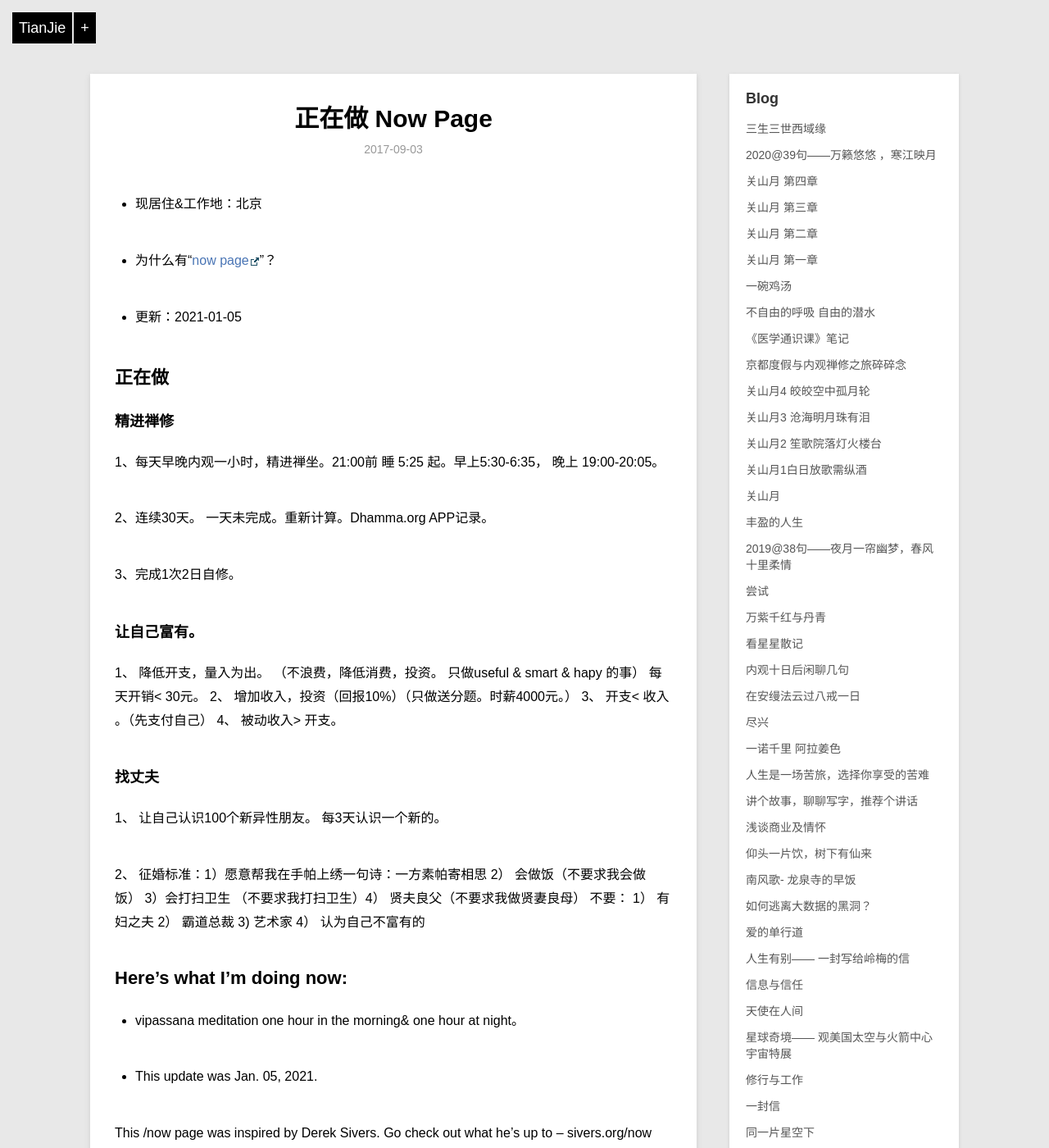
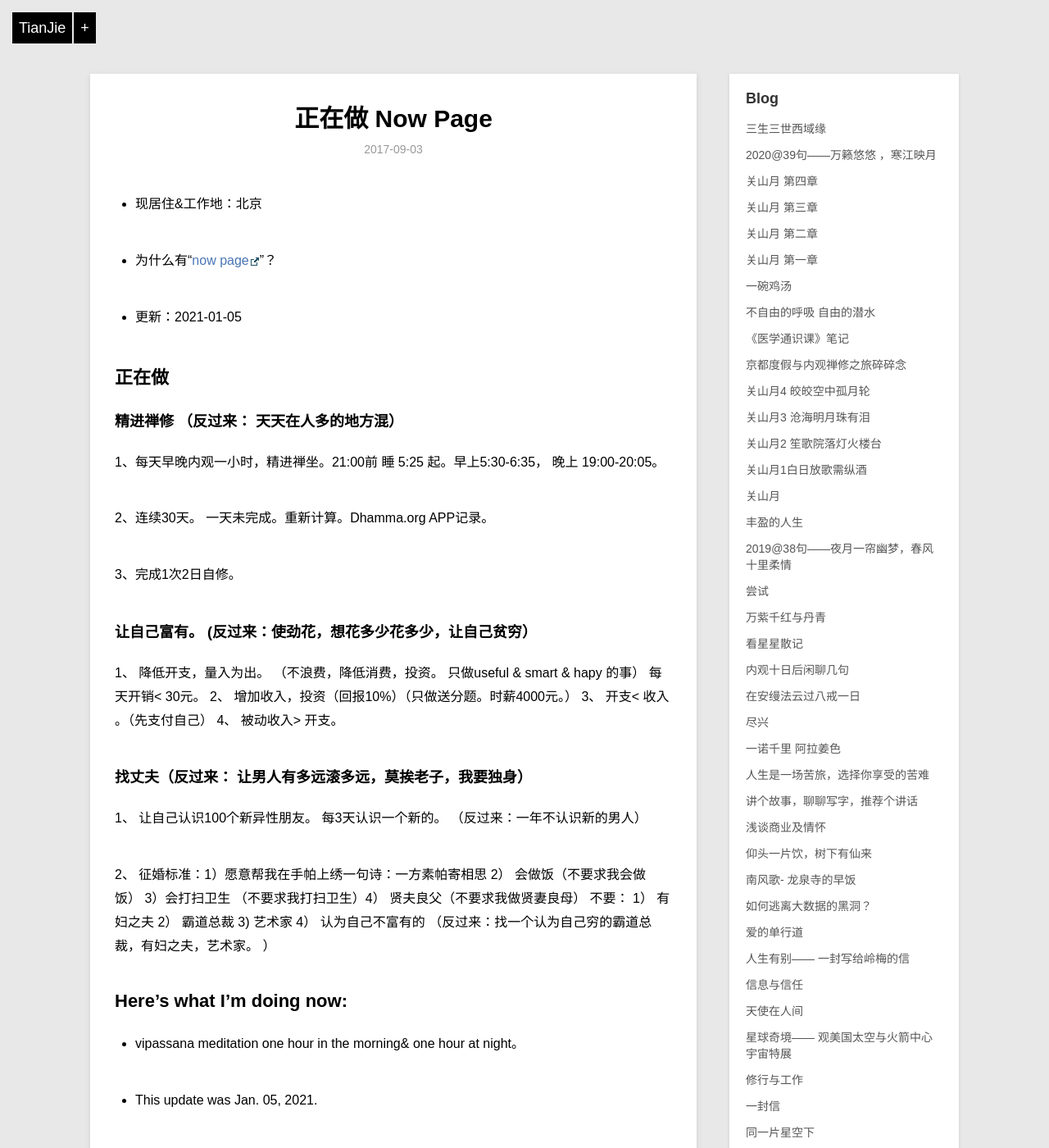
Before and after one commit to violettianjie/violettianjie.github.io, a Jekyll site: the page built from _posts/blog/2017-09-03-now.md, in a window 1280 px wide and 1400 px high. Shown: the whole window at 82% size. Built offline with Jekyll 4.4.1, drawn with Linux system fonts in a browser that asks for light colours; comment, search, counter and statistics services are not loaded.

Commit message:
Update 2017-09-03-now.md

```diff
--- a/_posts/blog/2017-09-03-now.md
+++ b/_posts/blog/2017-09-03-now.md
@@ -13,7 +13,7 @@ category: blog
 
 ## 正在做
 
-### 精进禅修
+### 精进禅修 （反过来： 天天在人多的地方混）
 
 1、每天早晚内观一小时，精进禅坐。21:00前 睡 5:25 起。早上5:30-6:35， 晚上 19:00-20:05。
 
@@ -21,19 +21,20 @@ category: blog
 
 3、完成1次2日自修。
 
-### 让自己富有。
+### 让自己富有。 (反过来：使劲花，想花多少花多少，让自己贫穷）
 
 1、 降低开支，量入为出。 （不浪费，降低消费，投资。 只做useful & smart & hapy 的事） 每天开销< 30元。
 2、 增加收入，投资（回报10%）（只做送分题。时薪4000元。）
 3、 开支< 收入 。（先支付自己）
 4、 被动收入> 开支。
 
-### 找丈夫
+### 找丈夫（反过来： 让男人有多远滚多远，莫挨老子，我要独身）
 
-1、 让自己认识100个新异性朋友。  每3天认识一个新的。
+1、 让自己认识100个新异性朋友。  每3天认识一个新的。 （反过来：一年不认识新的男人）
 
 2、 征婚标准：1）愿意帮我在手帕上绣一句诗：一方素帕寄相思  2） 会做饭（不要求我会做饭）  3）会打扫卫生 （不要求我打扫卫生）4） 贤夫良父（不要求我做贤妻良母）
     不要：   1） 有妇之夫 2） 霸道总裁 3) 艺术家 4） 认为自己不富有的
+    （反过来：找一个认为自己穷的霸道总裁，有妇之夫，艺术家。 ）
 
 ## Here’s what I’m doing now:
 
```
